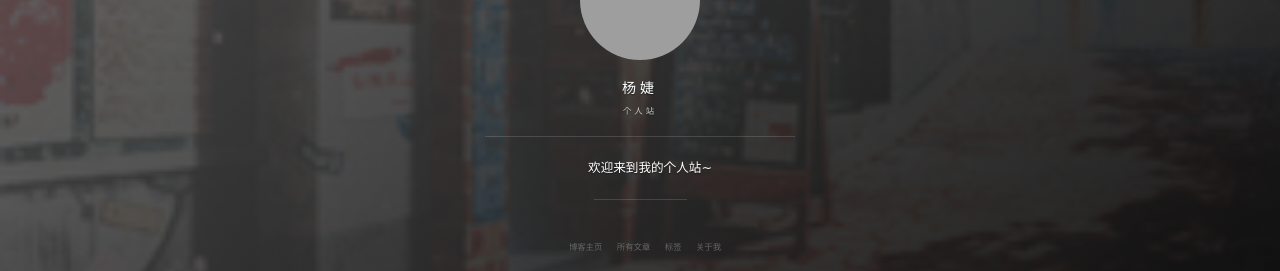
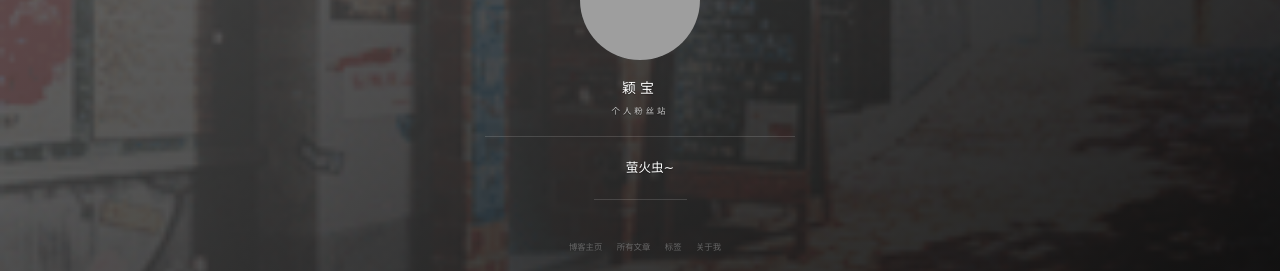
Before and after one commit to Gemkerr/Gemkerr-.github.io, a Jekyll site: the page built from index.html, in a window 1280 px wide. Shown: the part 348-619 px from the top of the page. Built offline with Jekyll 4.4.1, drawn with Linux system fonts in a browser that asks for light colours; nearby versions of some CDN libraries; the list of posts is cut into pages by our own code; comment, search, counter and statistics services are not loaded; some of the changed text lies outside the part shown; grey boxes are pictures that could not be loaded.

Commit message:
Update _config.yml

```diff
--- a/_config.yml
+++ b/_config.yml
@@ -1,11 +1,11 @@
 # Basic
-title: 杨婕
-subtitle: 个人站
-description: 欢迎来到我的个人站~
+title: 颖宝
+subtitle: 个人粉丝站
+description: 萤火虫~
 # 头像里面的标题
-avatarTitle: leopardpan
+avatarTitle: 赵丽颖
 # 头像里面的描述
-avatarDesc: iOS / 机器学习
+avatarDesc: 女神
 url: "http://baixin.io"
 
 # Comment
```
